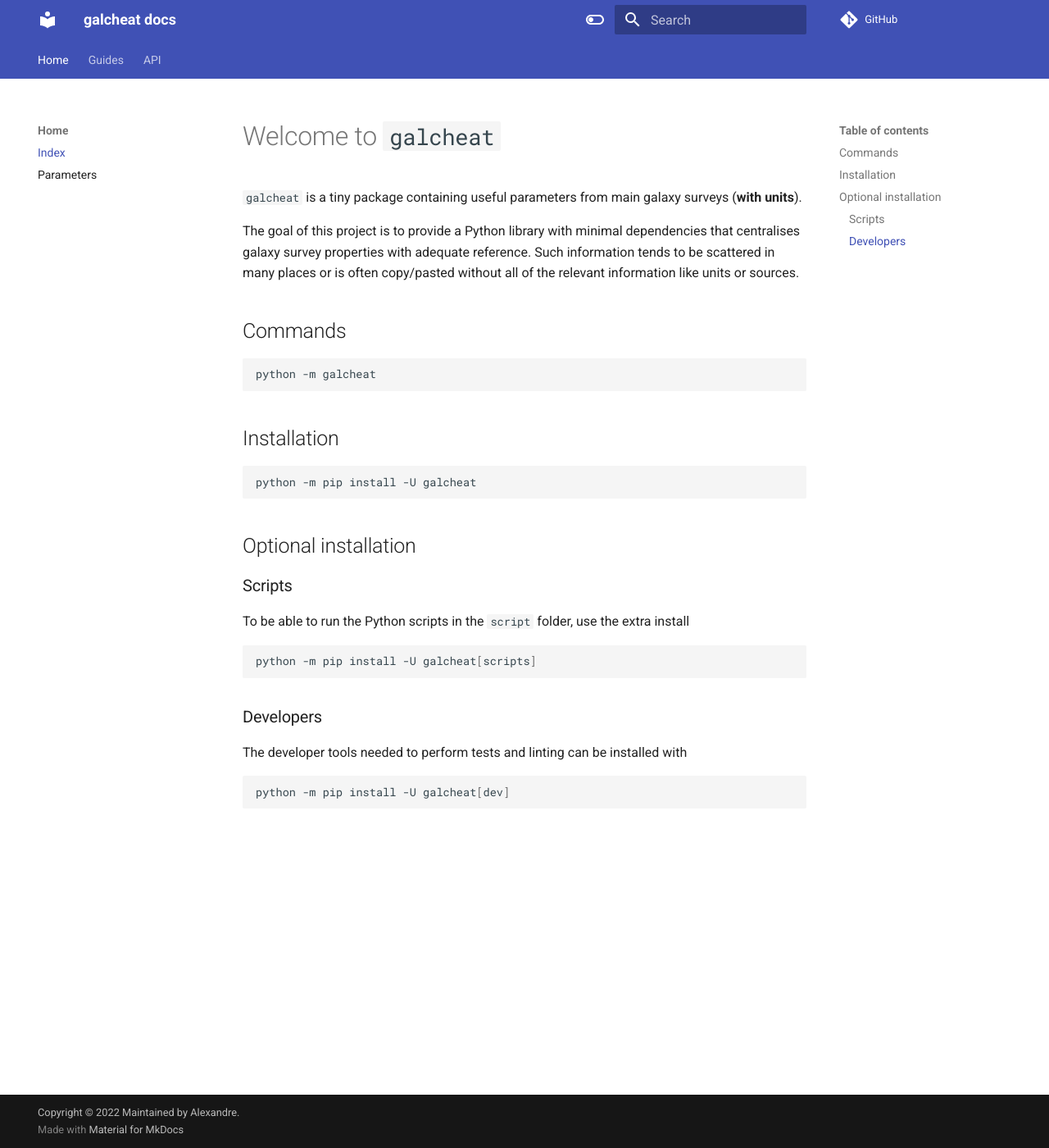
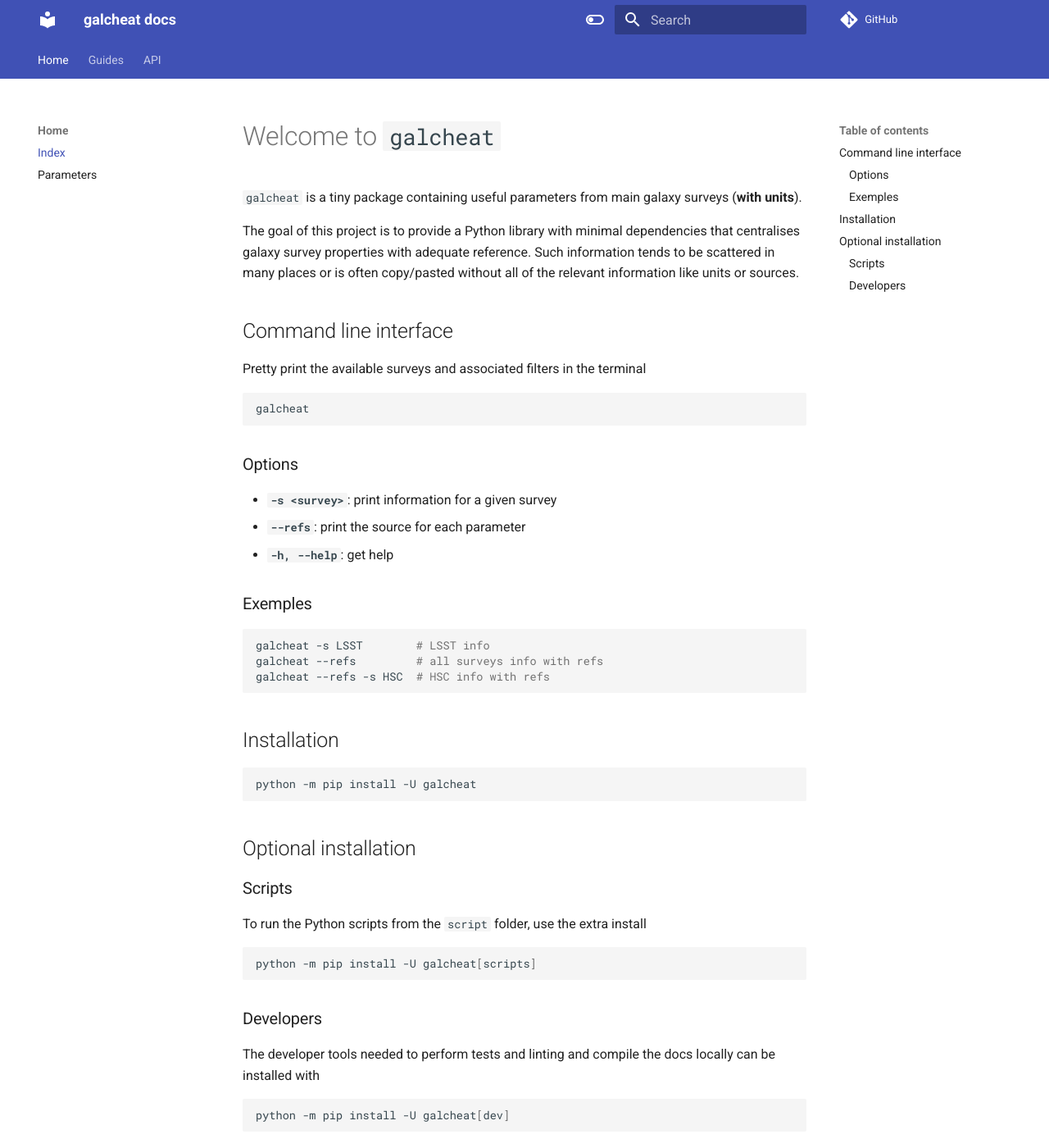
Before and after one commit to LSSTDESC/surveycodex, an MkDocs documentation site: the page built from docs/index.md, in a window 1280 px wide and 1400 px high. Shown: the whole window at 82% size. Built offline with MkDocs 1.6.1 and Material for MkDocs 9.7.7, drawn with Linux system fonts in a browser that asks for light colours; comment, search, counter and statistics services are not loaded.

Commit message:
Update landing page

````diff
--- a/docs/index.md
+++ b/docs/index.md
@@ -4,12 +4,24 @@
 
 The goal of this project is to provide a Python library with minimal dependencies that centralises galaxy survey properties with adequate reference. Such information tends to be scattered in many places or is often copy/pasted without all of the relevant information like units or sources.
 
-## Commands
+## Command line interface
+
+Pretty print the available surveys and associated filters in the terminal
 
 ```
-python -m galcheat
+galcheat
 ```
+### Options
+- **`-s <survey>`**: print information for a given survey
+- **`--refs`**: print the source for each parameter
+- **`-h, --help`**: get help
 
+### Exemples
+```sh
+galcheat -s LSST        # LSST info
+galcheat --refs         # all surveys info with refs
+galcheat --refs -s HSC  # HSC info with refs
+```
 ## Installation
 
 ```sh
@@ -20,7 +32,7 @@ python -m pip install -U galcheat
 
 ### Scripts
 
-To be able to run the Python scripts in the `script` folder, use the extra install
+To run the Python scripts from the `script` folder, use the extra install
 
 ```sh
 python -m pip install -U galcheat[scripts]
@@ -28,7 +40,7 @@ python -m pip install -U galcheat[scripts]
 
 ### Developers
 
-The developer tools needed to perform tests and linting can be installed with
+The developer tools needed to perform tests and linting and compile the docs locally can be installed with
 
 ```sh
 python -m pip install -U galcheat[dev]
````
